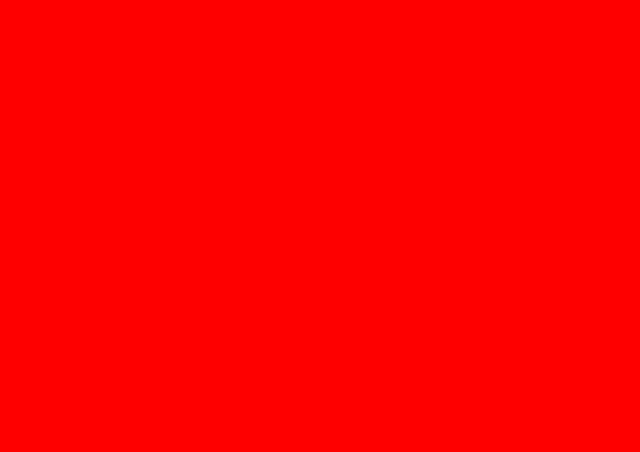
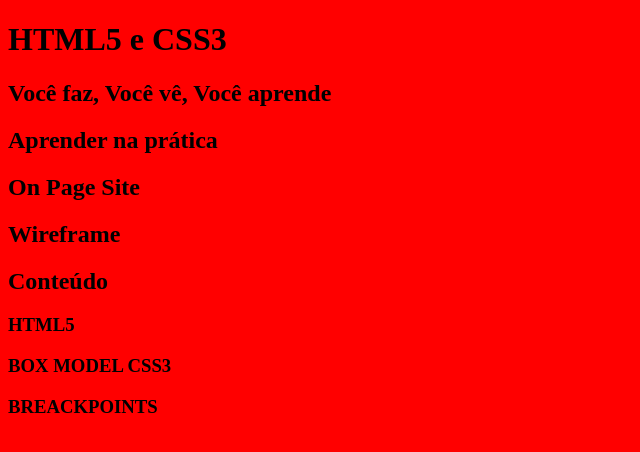
Before and after one commit to rafaelrigonatto/html5css3, a plain HTML site: page index.html in a window 1280 px wide. Shown: the whole page, without its empty margins (0-640 px from the left). Drawn offline with Linux system fonts and the light colour scheme.

Commit message:
Semântica e Heading tags

```diff
--- a/index.html
+++ b/index.html
@@ -10,6 +10,43 @@
     <link rel="stylesheet" href="style.css">
 </head>
 <body>
+    <!-- Cabeçalho -->
+    <header>
 
+    </header>
+
+    <!-- Destaque -->
+    <main>
+        <h1>HTML5 e CSS3</h1>
+        <h2>Você faz, Você vê, Você aprende</h2>
+    </main>
+
+    <!-- Sobre -->
+    <section>
+        <h2>Aprender na prática</h2>
+    </section>
+
+    <!-- One Page -->
+    <section>
+        <h2>On Page Site</h2>
+    </section>
+
+    <!-- Wireframe -->
+    <section>
+        <h2>Wireframe</h2>
+    </section>
+
+    <!-- Conteudo -->
+    <section>
+        <h2>Conteúdo</h2>
+        <h3>HTML5</h3>
+        <h3>BOX MODEL CSS3</h3>
+        <h3>BREACKPOINTS</h3>
+    </section>
+
+    <!-- Rodapé -->
+    <footer>
+
+    </footer>
 </body>
 </html>
```
